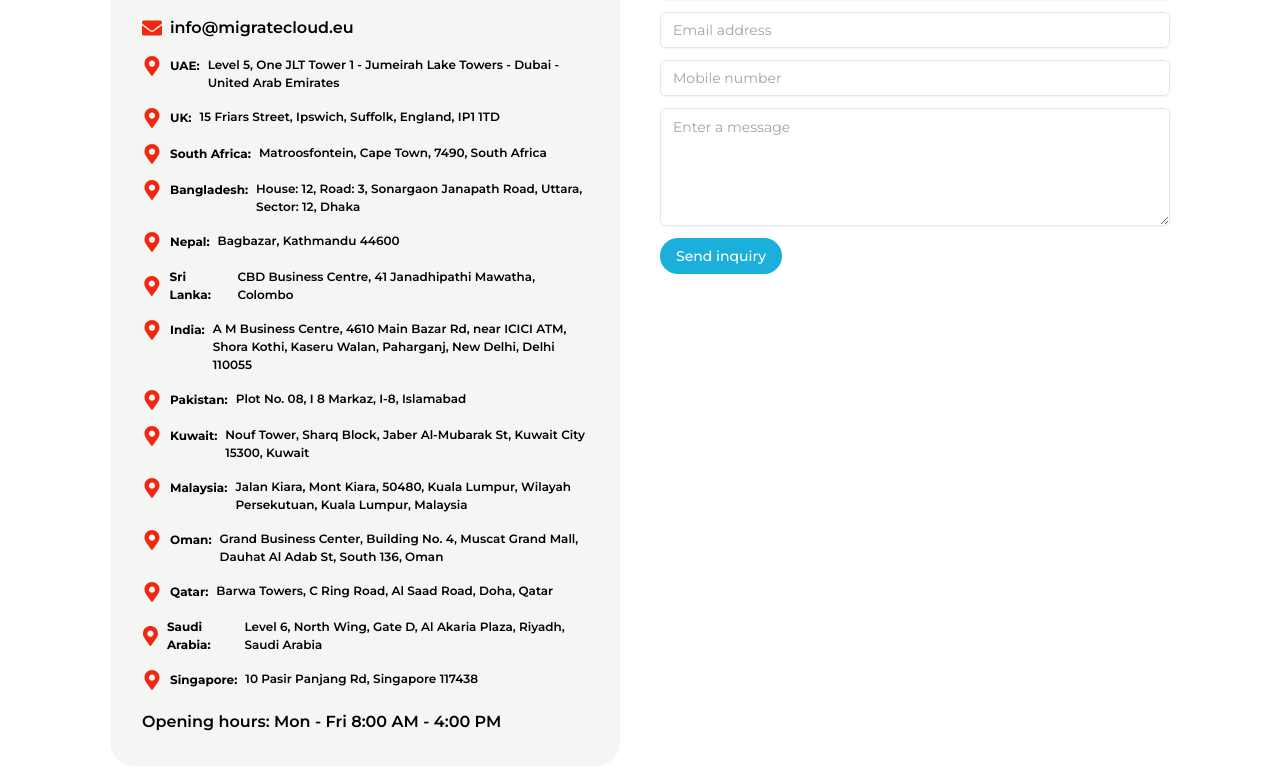
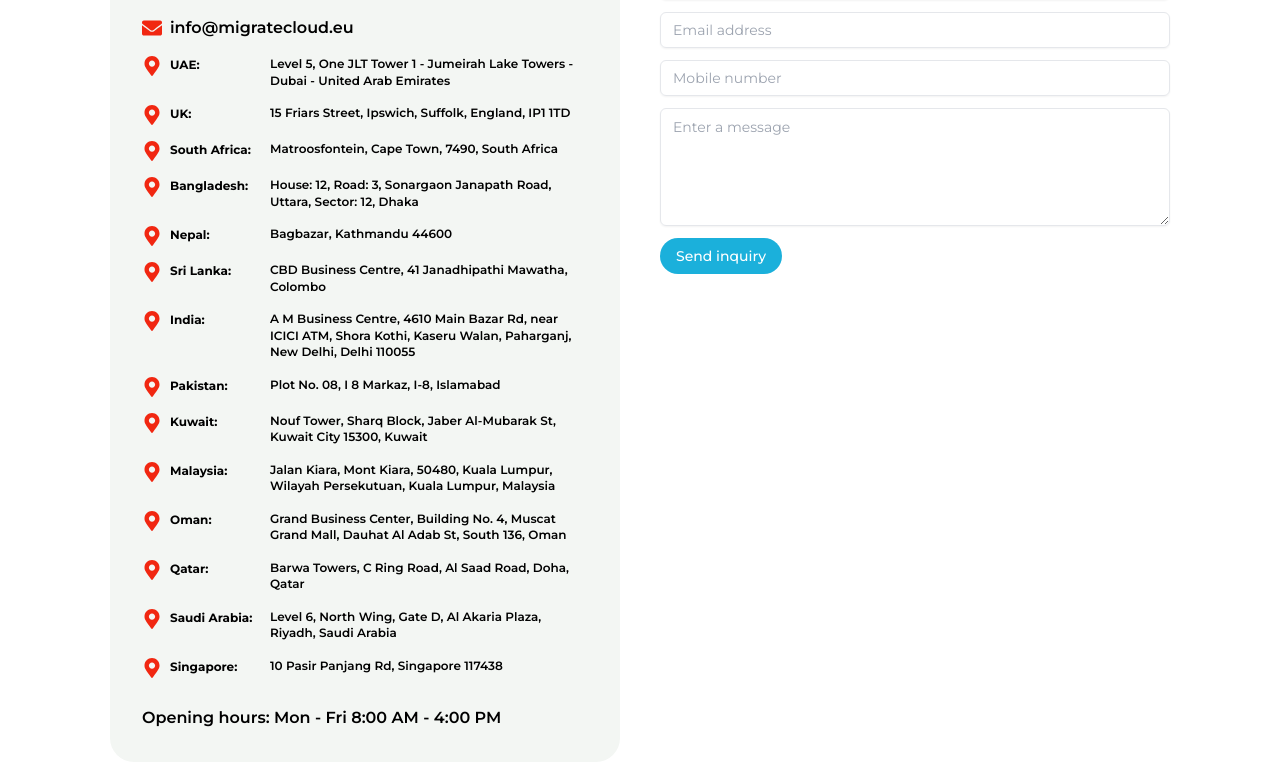
Before and after one commit to Ababil-Group/Migrate-Cloud, a Next.js app: page / in a window 1280 px wide. Shown: the part 5720-6500 px from the top of the page. Built offline with nearby package versions, Linux system fonts and the light colour scheme.

Commit message:
adress fix Alignment

```diff
--- a/src/components/pages/homepage/GetInTouch.tsx
+++ b/src/components/pages/homepage/GetInTouch.tsx
@@ -1,5 +1,5 @@
 import FadeInLeftWithSlowBounce from "@/animation_wrappers/FadeInLeftWithSlowBounce";
-import FadeInRightWithSlowBounce from "@/animation_wrappers/FadeInLeftWithSlowBounce";
+import FadeInRightWithSlowBounce from "@/animation_wrappers/FadeInRightWithSlowBounce ";
 import { Button } from "@/components/ui/button";
 import { Input } from "@/components/ui/input";
 import { Textarea } from "@/components/ui/textarea";
@@ -19,177 +19,102 @@
             </p>
 
             {/* ==== CONTACT DETAILS ==== */}
-            <div className="space-y-4">
+            <div className="w-full space-y-4">
               {/* Email */}
-              <div className="flex items-center justify-start gap-2">
+              <div className="flex items-center gap-2">
                 <FaEnvelope className="text-xl text-primary" />
                 <p className="font-semibold">info@migratecloud.eu</p>
               </div>
 
-              {/* UAE */}
-              <div className="flex items-start gap-2">
-                <span className="flex items-center gap-2 text-[12px] font-bold">
-                  <FaMapMarkerAlt className="text-xl text-primary" />
-                  UAE:
-                </span>
-                <p className="text-[12px] font-semibold">
-                  Level 5, One JLT Tower 1 - Jumeirah Lake Towers - Dubai -
-                  United Arab Emirates
-                </p>
-              </div>
+              {/* Address list */}
+              {[
+                {
+                  country: "UAE",
+                  address:
+                    "Level 5, One JLT Tower 1 - Jumeirah Lake Towers - Dubai - United Arab Emirates",
+                },
+                {
+                  country: "UK",
+                  address:
+                    "15 Friars Street, Ipswich, Suffolk, England, IP1 1TD",
+                },
+                {
+                  country: "South Africa",
+                  address: "Matroosfontein, Cape Town, 7490, South Africa",
+                },
+                {
+                  country: "Bangladesh",
+                  address:
+                    "House: 12, Road: 3, Sonargaon Janapath Road, Uttara, Sector: 12, Dhaka",
+                },
+                {
+                  country: "Nepal",
+                  address: "Bagbazar, Kathmandu 44600",
+                },
+                {
+                  country: "Sri Lanka",
+                  address:
+                    "CBD Business Centre, 41 Janadhipathi Mawatha, Colombo",
+                },
+                {
+                  country: "India",
+                  address:
+                    "A M Business Centre, 4610 Main Bazar Rd, near ICICI ATM, Shora Kothi, Kaseru Walan, Paharganj, New Delhi, Delhi 110055",
+                },
+                {
+                  country: "Pakistan",
+                  address: "Plot No. 08, I 8 Markaz, I-8, Islamabad",
+                },
+                {
+                  country: "Kuwait",
+                  address:
+                    "Nouf Tower, Sharq Block, Jaber Al-Mubarak St, Kuwait City 15300, Kuwait",
+                },
+                {
+                  country: "Malaysia",
+                  address:
+                    "Jalan Kiara, Mont Kiara, 50480, Kuala Lumpur, Wilayah Persekutuan, Kuala Lumpur, Malaysia",
+                },
+                {
+                  country: "Oman",
+                  address:
+                    "Grand Business Center, Building No. 4, Muscat Grand Mall, Dauhat Al Adab St, South 136, Oman",
+                },
+                {
+                  country: "Qatar",
+                  address:
+                    "Barwa Towers, C Ring Road, Al Saad Road, Doha, Qatar",
+                },
+                {
+                  country: "Saudi Arabia",
+                  address:
+                    "Level 6, North Wing, Gate D, Al Akaria Plaza, Riyadh, Saudi Arabia",
+                },
+                {
+                  country: "Singapore",
+                  address: "10 Pasir Panjang Rd, Singapore 117438",
+                },
+              ].map((item, index) => (
+                <div
+                  key={index}
+                  className="flex w-full items-start gap-2 text-[12px]"
+                >
+                  {/* Left side (icon + country) */}
+                  <div className="flex min-w-[120px] items-start gap-2 font-bold">
+                    <FaMapMarkerAlt className="shrink-0 text-xl text-primary" />
+                    <span>{item.country}:</span>
+                  </div>
 
-              {/* UK */}
-              <div className="flex items-start gap-2">
-                <span className="flex items-center gap-2 text-[12px] font-bold">
-                  <FaMapMarkerAlt className="text-xl text-primary" />
-                  UK:
-                </span>
-                <p className="text-[12px] font-semibold">
-                  15 Friars Street, Ipswich, Suffolk, England, IP1 1TD
-                </p>
-              </div>
-
-              {/* South Africa */}
-              <div className="flex items-start gap-2">
-                <span className="flex items-center gap-2 text-[12px] font-bold">
-                  <FaMapMarkerAlt className="text-xl text-primary" />
-                  South Africa:
-                </span>
-                <p className="text-[12px] font-semibold">
-                  Matroosfontein, Cape Town, 7490, South Africa
-                </p>
-              </div>
-
-              {/* Bangladesh */}
-              <div className="flex items-start gap-2">
-                <span className="flex items-center gap-2 text-[12px] font-bold">
-                  <FaMapMarkerAlt className="text-xl text-primary" />
-                  Bangladesh:
-                </span>
-                <p className="text-[12px] font-semibold">
-                  House: 12, Road: 3, Sonargaon Janapath Road, Uttara, Sector:
-                  12, Dhaka
-                </p>
-              </div>
-
-              {/* Nepal */}
-              <div className="flex items-start gap-2">
-                <span className="flex items-center gap-2 text-[12px] font-bold">
-                  <FaMapMarkerAlt className="text-xl text-primary" />
-                  Nepal:
-                </span>
-                <p className="text-[12px] font-semibold">
-                  Bagbazar, Kathmandu 44600
-                </p>
-              </div>
-
-              {/* Sri Lanka */}
-              <div className="flex items-start gap-2">
-                <span className="flex items-center gap-2 text-[12px] font-bold">
-                  <FaMapMarkerAlt className="text-xl text-primary" />
-                  Sri Lanka:
-                </span>
-                <p className="text-[12px] font-semibold">
-                  CBD Business Centre, 41 Janadhipathi Mawatha, Colombo
-                </p>
-              </div>
-
-              {/* India */}
-              <div className="flex items-start gap-2">
-                <span className="flex items-center gap-2 text-[12px] font-bold">
-                  <FaMapMarkerAlt className="text-xl text-primary" />
-                  India:
-                </span>
-                <p className="text-[12px] font-semibold">
-                  A M Business Centre, 4610 Main Bazar Rd, near ICICI ATM, Shora
-                  Kothi, Kaseru Walan, Paharganj, New Delhi, Delhi 110055
-                </p>
-              </div>
-
-              {/* Pakistan */}
-              <div className="flex items-start gap-2">
-                <span className="flex items-center gap-2 text-[12px] font-bold">
-                  <FaMapMarkerAlt className="text-xl text-primary" />
-                  Pakistan:
-                </span>
-                <p className="text-[12px] font-semibold">
-                  Plot No. 08, I 8 Markaz, I-8, Islamabad
-                </p>
-              </div>
-
-              {/* Kuwait */}
-              <div className="flex items-start gap-2">
-                <span className="flex items-center gap-2 text-[12px] font-bold">
-                  <FaMapMarkerAlt className="text-xl text-primary" />
-                  Kuwait:
-                </span>
-                <p className="text-[12px] font-semibold">
-                  Nouf Tower, Sharq Block, Jaber Al-Mubarak St, Kuwait City
-                  15300, Kuwait
-                </p>
-              </div>
-
-              {/* Malaysia */}
-              <div className="flex items-start gap-2">
-                <span className="flex items-center gap-2 text-[12px] font-bold">
-                  <FaMapMarkerAlt className="text-xl text-primary" />
-                  Malaysia:
-                </span>
-                <p className="text-[12px] font-semibold">
-                  Jalan Kiara, Mont Kiara, 50480, Kuala Lumpur, Wilayah
-                  Persekutuan, Kuala Lumpur, Malaysia
-                </p>
-              </div>
-
-              {/* Oman */}
-              <div className="flex items-start gap-2">
-                <span className="flex items-center gap-2 text-[12px] font-bold">
-                  <FaMapMarkerAlt className="text-xl text-primary" />
-                  Oman:
-                </span>
-                <p className="text-[12px] font-semibold">
-                  Grand Business Center, Building No. 4, Muscat Grand Mall,
-                  Dauhat Al Adab St, South 136, Oman
-                </p>
-              </div>
-
-              {/* Qatar */}
-              <div className="flex items-start gap-2">
-                <span className="flex items-center gap-2 text-[12px] font-bold">
-                  <FaMapMarkerAlt className="text-xl text-primary" />
-                  Qatar:
-                </span>
-                <p className="text-[12px] font-semibold">
-                  Barwa Towers, C Ring Road, Al Saad Road, Doha, Qatar
-                </p>
-              </div>
-
-              {/* Saudi Arabia */}
-              <div className="flex items-start gap-2">
-                <span className="flex items-center gap-2 text-[12px] font-bold">
-                  <FaMapMarkerAlt className="text-xl text-primary" />
-                  Saudi Arabia:
-                </span>
-                <p className="text-[12px] font-semibold">
-                  Level 6, North Wing, Gate D, Al Akaria Plaza, Riyadh, Saudi
-                  Arabia
-                </p>
-              </div>
-
-              {/* Singapore */}
-              <div className="flex items-start gap-2">
-                <span className="flex items-center gap-2 text-[12px] font-bold">
-                  <FaMapMarkerAlt className="text-xl text-primary" />
-                  Singapore:
-                </span>
-                <p className="text-[12px] font-semibold">
-                  10 Pasir Panjang Rd, Singapore 117438
-                </p>
-              </div>
+                  {/* Right side (address) */}
+                  <p className="text-[12px] font-semibold leading-snug">
+                    {item.address}
+                  </p>
+                </div>
+              ))}
             </div>
 
             {/* Opening Hours */}
-            <p className="font-semibold">
+            <p className="pt-2 font-semibold">
               Opening hours: Mon - Fri 8:00 AM - 4:00 PM
             </p>
           </div>
```
